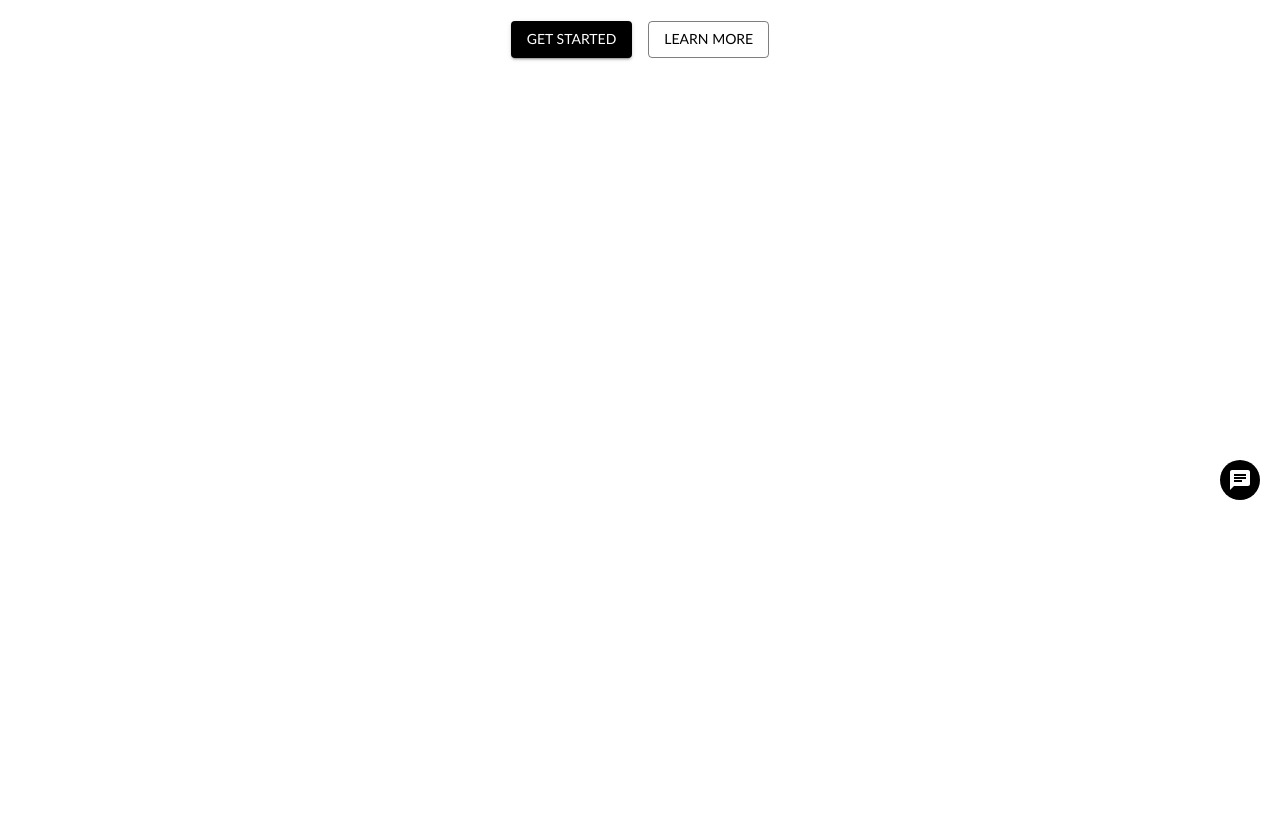
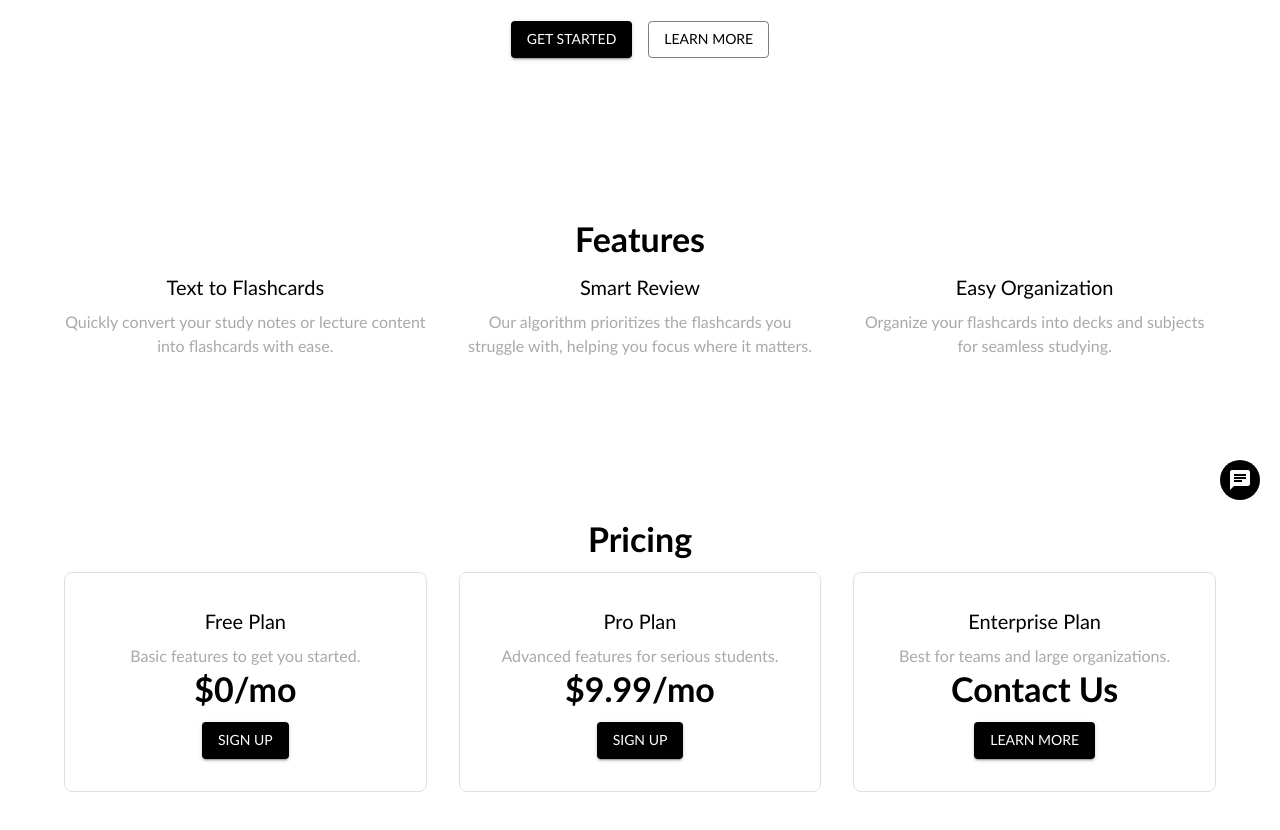
Before and after one commit to megane18/ThinkThrive, a Next.js app: page /flashcards in a window 1280 px wide. Shown: the part 280-1110 px from the top of the page. Before the commit the page ends 800 px from the top, so only its background shows below. Built offline with nearby package versions, Linux system fonts and the light colour scheme.

Commit message:
changes at app\flashcards

```diff
--- a/app/flashcards/page.js
+++ b/app/flashcards/page.js
@@ -2,7 +2,7 @@
 
 import React from "react";
 import { useRouter } from 'next/navigation';
-import { Box, Button, AppBar, Toolbar, Typography } from "@mui/material";
+import { Grid, Container, Box, Button, AppBar, Toolbar, Typography } from "@mui/material";
 import { createTheme, ThemeProvider } from '@mui/material/styles';
 import ChatBox from "../components/ChatBox";
 
@@ -41,7 +41,7 @@ const FlashcardsPage = () => {
   const router = useRouter();
   return (
     <ThemeProvider theme={theme}>
-      <div >
+      <Container maxWidth="lg">
         <AppBar position="static" color="primary">
           <Toolbar>
             <Typography variant="h6" color="inherit">
@@ -55,7 +55,7 @@ const FlashcardsPage = () => {
           <Typography variant="h2" component="h1" gutterBottom>
             Welcome to ThinkThrive
           </Typography>
-          <Typography variant="h5" color="text.secondary" gutterBottom>
+          <Typography variant="h5" color="#A9A9A9" gutterBottom>
             Turn your notes into interactive flashcards to help you study smarter.
           </Typography>
           <Box sx={{ mt: 4 }}>
@@ -67,7 +67,96 @@ const FlashcardsPage = () => {
             </Button>
           </Box>
         </Box>
-    </div>
+        {/* Features Section */}
+          <Box sx={{ py: 10 }}>
+            <Typography variant="h4" component="h2" textAlign="center" gutterBottom>
+              Features
+            </Typography>
+            <Grid container spacing={4} justifyContent="center" textAlign="center">
+              <Grid item xs={12} md={4}>
+                <Typography variant="h6" component="h3" gutterBottom>
+                  Text to Flashcards
+                </Typography>
+                <Typography variant="body1" color="#A9A9A9">
+                  Quickly convert your study notes or lecture content into flashcards with ease.
+                </Typography>
+              </Grid>
+              <Grid item xs={12} md={4}>
+                <Typography variant="h6" component="h3" gutterBottom>
+                  Smart Review
+                </Typography>
+                <Typography variant="body1" color="#A9A9A9">
+                  Our algorithm prioritizes the flashcards you struggle with, helping you focus where it matters.
+                </Typography>
+              </Grid>
+              <Grid item xs={12} md={4}>
+                <Typography variant="h6" component="h3" gutterBottom>
+                  Easy Organization
+                </Typography>
+                <Typography variant="body1" color="#A9A9A9">
+                  Organize your flashcards into decks and subjects for seamless studying.
+                </Typography>
+              </Grid>
+            </Grid>
+          </Box>
+
+        {/* Pricing Section */}
+        <Box sx={{ py: 10 }}>
+          <Typography variant="h4" component="h2" textAlign="center" gutterBottom>
+            Pricing
+          </Typography>
+          <Grid container spacing={4} justifyContent="center">
+            <Grid item xs={12} md={4}>
+              <Box sx={{ textAlign: 'center', p: 4, border: '1px solid', borderColor: 'divider', borderRadius: 2 }}>
+                <Typography variant="h6" component="h3" gutterBottom>
+                  Free Plan
+                </Typography>
+                <Typography variant="body1" color="#A9A9A9">
+                  Basic features to get you started.
+                </Typography>
+                <Typography variant="h4" component="p" gutterBottom>
+                  $0/mo
+                </Typography>
+                <Button variant="contained" color="primary" href="/signup">
+                  Sign Up
+                </Button>
+              </Box>
+            </Grid>
+            <Grid item xs={12} md={4}>
+              <Box sx={{ textAlign: 'center', p: 4, border: '1px solid', borderColor: 'divider', borderRadius: 2 }}>
+                <Typography variant="h6" component="h3" gutterBottom>
+                  Pro Plan
+                </Typography>
+                <Typography variant="body1" color="#A9A9A9">
+                  Advanced features for serious students.
+                </Typography>
+                <Typography variant="h4" component="p" gutterBottom>
+                  $9.99/mo
+                </Typography>
+                <Button variant="contained" color="primary" href="/signup">
+                  Sign Up
+                </Button>
+              </Box>
+            </Grid>
+            <Grid item xs={12} md={4}>
+              <Box sx={{ textAlign: 'center', p: 4, border: '1px solid', borderColor: 'divider', borderRadius: 2 }}>
+                <Typography variant="h6" component="h3" gutterBottom>
+                  Enterprise Plan
+                </Typography>
+                <Typography variant="body1" color="#A9A9A9">
+                  Best for teams and large organizations.
+                </Typography>
+                <Typography variant="h4" component="p" gutterBottom>
+                  Contact Us
+                </Typography>
+                <Button variant="contained" color="primary" href="/contact">
+                  Learn More
+                </Button>
+              </Box>
+            </Grid>
+          </Grid>
+        </Box>
+    </Container>
     </ThemeProvider>
   );
 };
```
